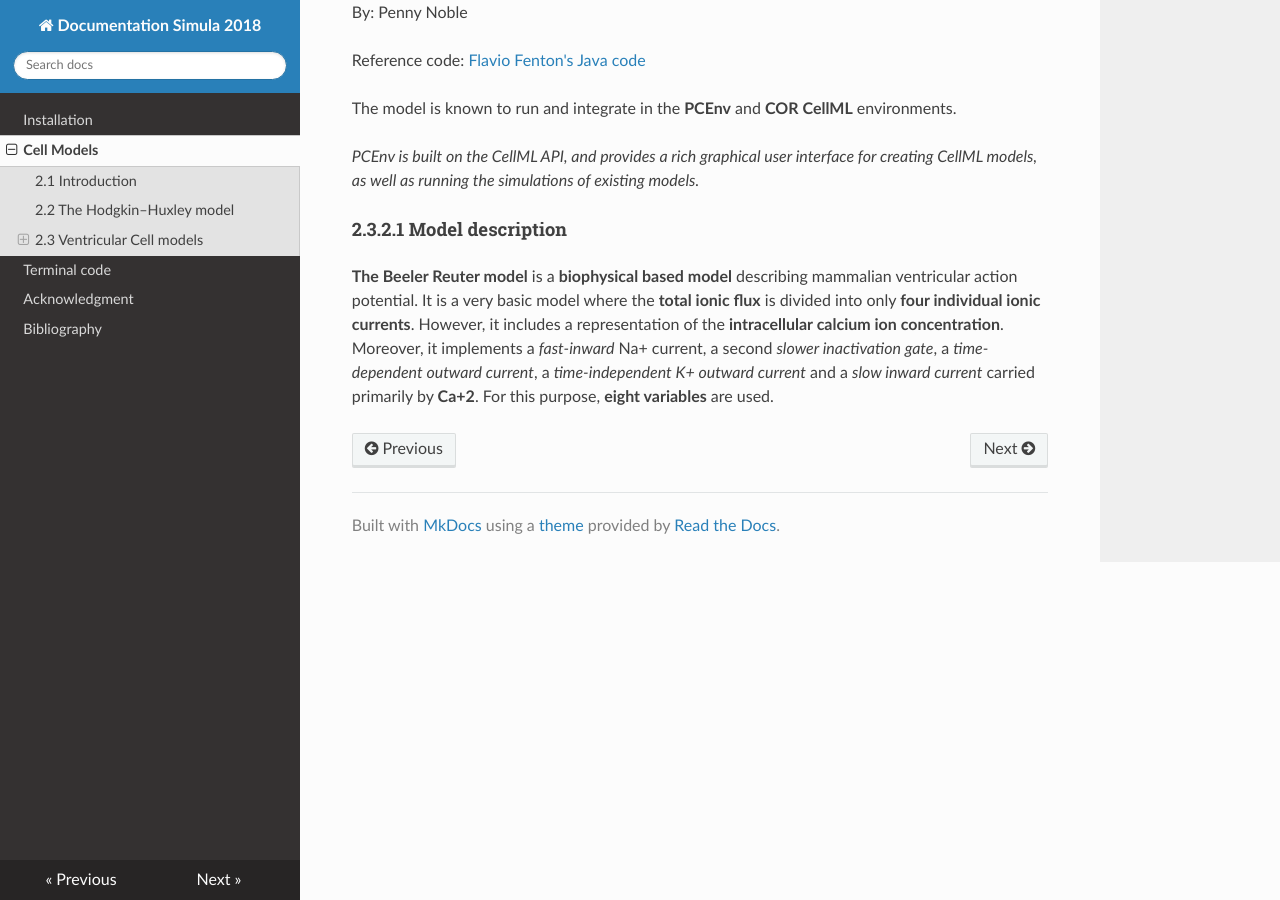
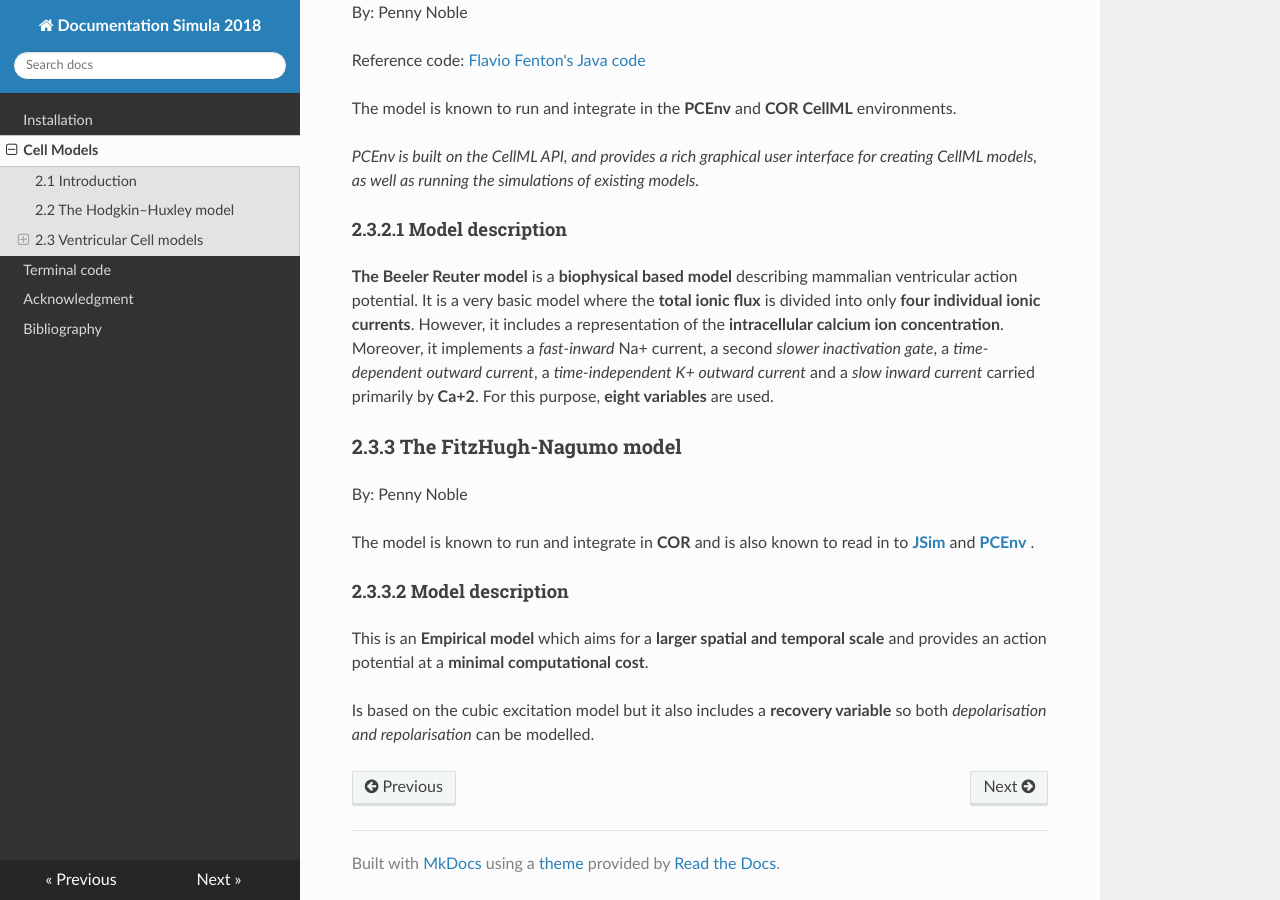
Before and after one commit to ErikaKvalem/Documentation-2018-MkDocs, an MkDocs documentation site: the page built from docs/cellm.md, in a window 1280 px wide and 900 px high, scrolled down 2054 px. Built offline with MkDocs 1.6.1, drawn with Linux system fonts in a browser that asks for light colours; nearby versions of some CDN libraries; formulas are drawn with MathJax 3; old or Windows-style settings are respelled for this version of MkDocs.

Commit message:
Update cellm.md

```diff
--- a/docs/cellm.md
+++ b/docs/cellm.md
@@ -63,3 +63,15 @@ The model is known to run and integrate in the **PCEnv** and **COR CellML** envi
 #### 2.3.2.1 Model description
 
 **The Beeler Reuter model** is a **biophysical based model** describing mammalian ventricular action potential. It is a very basic model where the **total ionic flux** is divided into only **four individual ionic currents**. However, it includes a representation of the **intracellular calcium ion concentration**. Moreover, it implements a *fast-inward* Na+ current, a second *slower inactivation gate*, a *time-dependent outward current*, a *time-independent K+ outward current* and a *slow inward current* carried primarily by **Ca+2**. For this purpose, **eight variables** are used.
+
+### 2.3.3 The FitzHugh-Nagumo model
+
+By: Penny Noble
+
+The model is known to run and integrate in **COR** and is also known to read in to [**JSim**](http://www.physiome.org/jsim/) and [**PCEnv**](https://www.cellml.org/about/news/pcenv-0-6-and-cellml-api-1-6-released) .
+
+#### 2.3.3.2 Model description
+
+This is an **Empirical model** which aims for a **larger spatial and temporal scale** and provides an action potential at a **minimal computational cost**.
+
+Is based on the cubic excitation model but it also includes a **recovery variable** so both *depolarisation and repolarisation* can be modelled.
```
